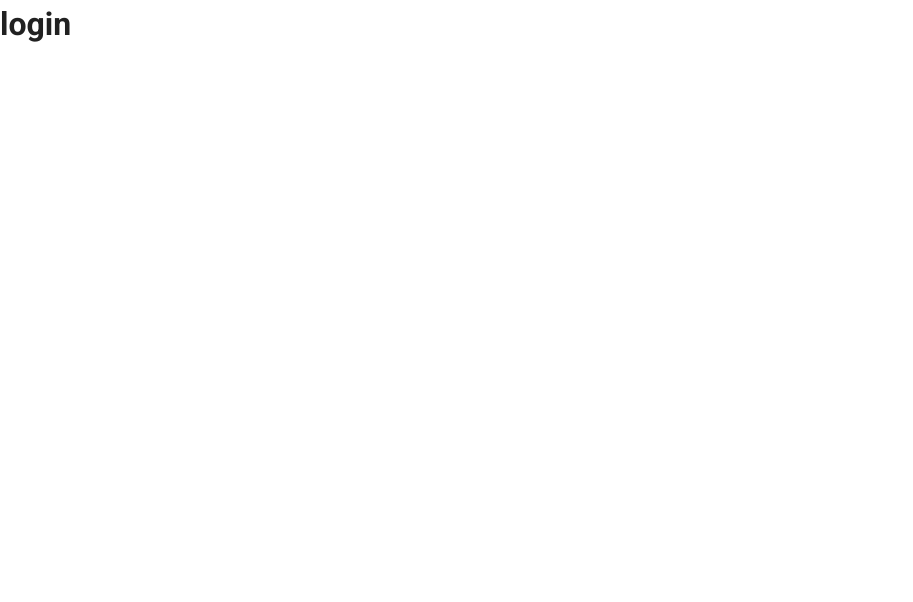
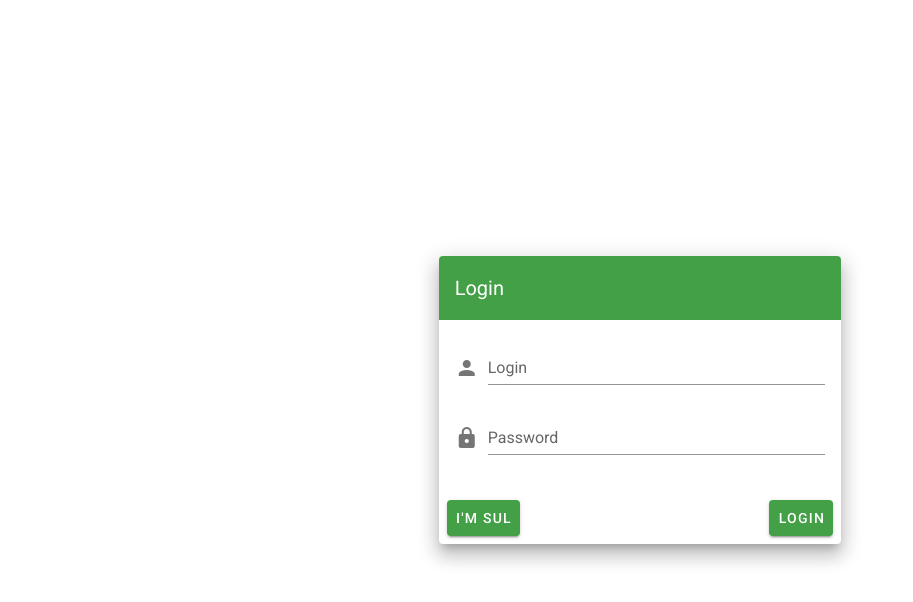
Before and after one commit to kadalcj/bank-sampah-vue, a Vue app: page /login in a window 1280 px wide. Shown: the top 602 px of the page, without its empty margins (0-913 px from the left). Built offline with nearby package versions, Linux system fonts and the light colour scheme.

Commit message:
Easter Egg Added, read code == funisgone

```diff
--- a/src/components/login/login.vue
+++ b/src/components/login/login.vue
@@ -1,20 +1,99 @@
 <template>
-   <v-app id="login">
-       <h1>login</h1>
+<div>
+   <v-app>
+      <v-main>
+      <v-container class="fill-height" fluid>
+        <v-row align="center" justify="center">
+          <v-col cols="12" sm="8" md="4">
+            <v-card class="elevation-12">
+              <v-toolbar color="primary" dark flat>
+                <v-toolbar-title>Login</v-toolbar-title>
+                <v-spacer></v-spacer>
+              </v-toolbar>
+              <v-card-text>
+                <v-form ref="login_form" @submit="login">
+                  <v-text-field label="Login" v-model="name" prepend-icon="mdi-account" type="text"></v-text-field>
+                  <v-text-field id="password" v-model="password" label="Password" prepend-icon="mdi-lock" type="password" @keyup.enter="login()"></v-text-field>
+                </v-form>
+              </v-card-text>
+              <v-card-actions>
+                <v-btn color="primary" @click="getAuth">I'm SuL</v-btn>
+                <v-spacer></v-spacer>
+                <v-btn color="primary" type="submit" @click="login">Login</v-btn>
+              </v-card-actions>
+            </v-card>
+          </v-col>
+        </v-row>
+
+        <v-dialog v-model="dialog">
+          <v-card>
+          <v-card-title>
+            <span class="headline">Muehehehe, looking for account eh?</span>
+          </v-card-title>
+          <v-card-text>
+            <v-container>
+              <v-row>
+                <v-col>
+                  <v-text-field v-model="whoissul" @keyup.enter="validation()" label="SuL's Signature Nickname" required></v-text-field>
+                </v-col>
+                <v-btn color="primary" text @click="validation">Submit</v-btn>
+              </v-row>
+            </v-container>
+          </v-card-text>
+          <v-card-actions>
+
+          </v-card-actions>
+        </v-card>
+        </v-dialog>
+
+
+      </v-container>
+    </v-main>
+
+
   </v-app>
+</div>
 </template>
 
 <script>
+
  export default {
-   components:{
+      components:{
+   },
 
-   },
-   computed:{
+    data: () => ({
+      name: null,
+      password: null,
+      whoissul:null,
+      dialog:false,
+    }),
+    methods:{
+      clicked(){
+        alert("clicked");
+      },
+      async login(){
+        if(this.$refs.login_form.validate()){
+          if(this.name == "admin" && this.password == "admin"){
+            await localStorage.setItem('userid', 1);
+             this.$router.replace({path: "/dashboard"});
+          }else{
+            alert("Username/ Password anda Salah");
+          }
+        }
+      },
+       getAuth(){
+        this.dialog = true;
+      },
+      validation(){
+        if(this.whoissul == "kadalcj"){
+          alert("Muehehe, admin | admin");
+        }else{
+          alert("Mmmmh..., Try again");
+        }
+        this.whoissul = null;
+        this.dialog = false;
+      }
+    },
 
-  },
-
-  methods:{
-
-  },
- }
+  }
 </script>
```
